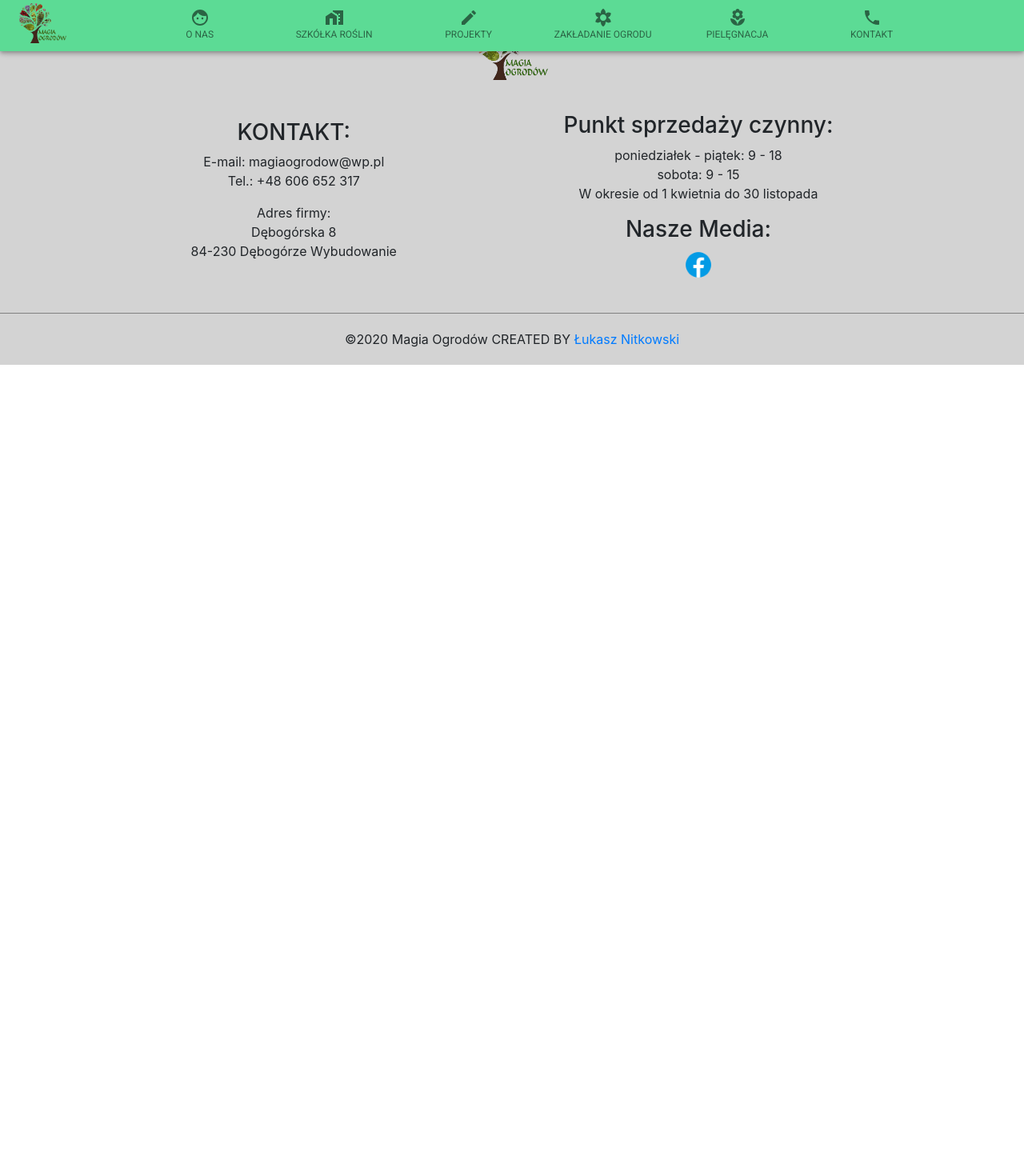
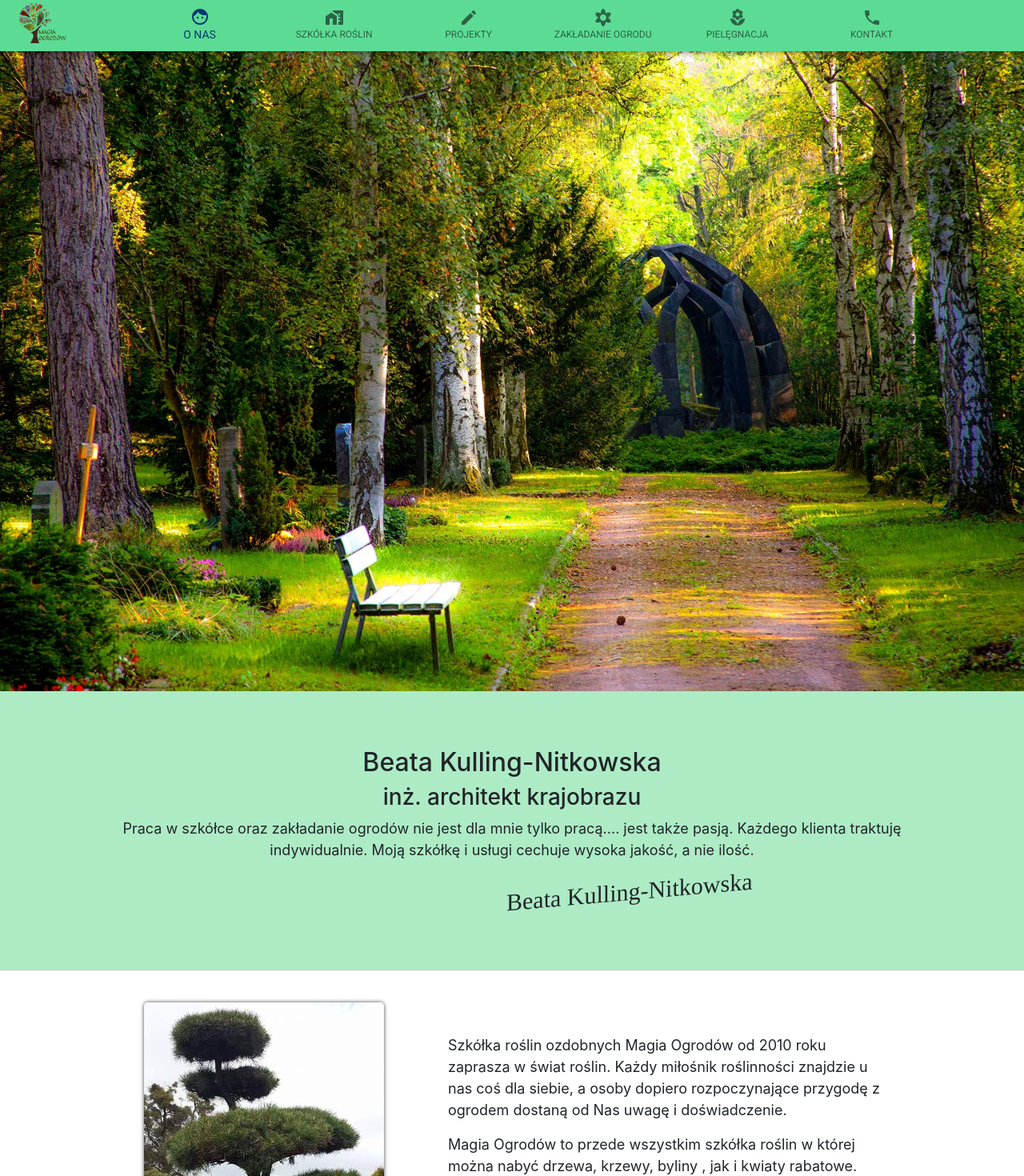
Before and after one commit to luknitkowski/magiaOgrodowReactJavascript, a React (Create React App) app in the folder magia-ogrodow/: page / in a window 1280 px wide. Shown: the top 1470 px of the page at 80% size. Before the commit the page ends 800 px from the top, so only its background shows below. Built offline with nearby package versions, Linux system fonts and the light colour scheme; a web font is replaced by a local one.

Commit message:
styleFiles

```diff
--- a/magia-ogrodow/src/components/aboutUs/style.js
+++ b/magia-ogrodow/src/components/aboutUs/style.js
@@ -6,7 +6,7 @@ export const AboutUsBlockInfo = styled.div`
   padding:40px;
   padding-top: 70px;
   padding-bottom: 70px;
-  background-color: #e6e6e6;
+  background-color: #adebc5;
 `;
 
 export const SubBlockInfo = styled.div`
@@ -19,10 +19,14 @@ export const Signature = styled.p`
   -ms-transform: skewY(-5deg); /* IE 9 */
   transform: skewY(-5deg);
   font-family: "Herr Von Muellerhoff", cursive;
-  font-size: 20px;
+  font-size: 30px;
   float: right;
   right: 20%;
   position: relative;
+
+  @media only screen and (max-width: 500px) {
+    right: 20px;
+  }
 `;
 
 export const SubMainInfoBlock = styled.div`
--- a/magia-ogrodow/src/components/bodyrouter/bodyrouter.js
+++ b/magia-ogrodow/src/components/bodyrouter/bodyrouter.js
@@ -12,13 +12,13 @@ const BodyRouter = () => {
   return (
     <div>
       <Switch>
-        <Route path="/aboutUs" component={AboutUs} exact/>
+        <Route path="/" component={AboutUs} exact/>
         <Route path="/plantNursery" component={PlantNursery} />
         <Route path="/projects" component={Projects} />
         <Route path="/gardening" component={Gardening} />
         <Route path="/gardenCare" component={GardenCare} />
         <Route path="/contact" component={Contact} />
-        {/* <Redirect to="/" /> */}
+        <Route path="/" component={AboutUs} exact/>
       </Switch>
     </div>
   );
--- a/magia-ogrodow/src/components/contact/style.js
+++ b/magia-ogrodow/src/components/contact/style.js
@@ -6,7 +6,7 @@ export const ContactBlockInfo = styled.div`
   text-align: center;
   border-bottom: 1px solid rgb(198, 198, 198);
   padding: 40px;
-  background-color: #e6e6e6;
+  background-color: #adebc5;
 `;
 
 export const ContactSubBlockInfo = styled.div`
--- a/magia-ogrodow/src/components/footer/style.js
+++ b/magia-ogrodow/src/components/footer/style.js
@@ -1,7 +1,7 @@
 import styled from "styled-components";
 
 export const FooterBlock = styled.footer`
-  background-color: lightgrey;
+  background-color: #adebc5;
   text-align: center;
 `;
 
--- a/magia-ogrodow/src/components/gardenCare/style.js
+++ b/magia-ogrodow/src/components/gardenCare/style.js
@@ -6,7 +6,7 @@ export const GardenCareBlockInfo = styled.div`
   text-align: center;
   border-bottom: 1px solid rgb(198, 198, 198);
   padding: 40px;
-  background-color: #e6e6e6;
+  background-color: #adebc5;
 `;
 
 export const GardenCareSubBlockInfo = styled.div`
--- a/magia-ogrodow/src/components/gardening/style.js
+++ b/magia-ogrodow/src/components/gardening/style.js
@@ -5,7 +5,7 @@ export const GardeningBlockInfo = styled.div`
   border-bottom: 1px solid rgb(198, 198, 198);
   padding-top: 70px;
   padding-bottom: 70px;
-  background-color: #e6e6e6;
+  background-color: #adebc5;
 `;
 
 export const SubBlockInfo = styled.div`
@@ -18,10 +18,14 @@ export const Signature = styled.p`
   -ms-transform: skewY(-5deg); /* IE 9 */
   transform: skewY(-5deg);
   font-family: "Herr Von Muellerhoff", cursive;
-  font-size: 20px;
+  font-size: 30px;
   float: right;
   right: 20%;
   position: relative;
+
+  @media only screen and (max-width: 500px) {
+    right: 20px;
+  }
 `;
 
 export const BlockWithExampleGardensForPC = styled.div`
--- a/magia-ogrodow/src/components/horizontalMenu/horizontalMenu.js
+++ b/magia-ogrodow/src/components/horizontalMenu/horizontalMenu.js
@@ -1,8 +1,4 @@
 import React, { useState } from 'react';
-import { makeStyles } from '@material-ui/core/styles';
-import BottomNavigation from '@material-ui/core/BottomNavigation';
-import BottomNavigationAction from '@material-ui/core/BottomNavigationAction';
-
 import FaceIcon from "@material-ui/icons/Face";
 import PhoneIcon from '@material-ui/icons/Phone';
 import CreateIcon from '@material-ui/icons/Create';
@@ -11,21 +7,9 @@ import FilterVintageIcon from '@material-ui/icons/FilterVintage';
 import LocalFloristIcon from '@material-ui/icons/LocalFlorist';
 import { Link } from 'react-router-dom';
 import logo from '../../images/logo.png'
-
-const useStyles = makeStyles({
-  root: {
-    width: '100%',
-    backgroundColor: 'inherit',
-    textAlign: 'center'
-  },
-  horizontalMenuContainer: {
-    display: 'flex',
-    width: '100%'
-  }
-});
+import {HorizontalMenuContainer,StyledBottomNavigation, StyledBottomNavigationAction} from './style.js'
 
 const HorizontalMenu = () => {
-  const classes = useStyles();
   const pathname = window.location.pathname;
   const [value, setValue] = useState(pathname);
 
@@ -34,22 +18,21 @@ const HorizontalMenu = () => {
   };
 
   return (
-    <div className={classes.horizontalMenuContainer}>
+    <HorizontalMenuContainer>
       <img height="50" src={logo}/>
-      <BottomNavigation
+      <StyledBottomNavigation
       value={value}
         onChange={handleChange}
         showLabels
-        className={classes.root}
     >
-      <BottomNavigationAction value='/aboutUs' component={Link} to="/aboutUs" label="O NAS" icon={<FaceIcon />} />
-      <BottomNavigationAction value='/plantNursery' component={Link} to="/plantNursery" label="SZKÓŁKA ROŚLIN" icon={<HomeWorkIcon />} />
-      <BottomNavigationAction value='/projects' component={Link} to="/projects" label="PROJEKTY" icon={<CreateIcon />} />
-      <BottomNavigationAction value='/gardening' component={Link} to="/gardening" label="ZAKŁADANIE OGRODU" icon={<FilterVintageIcon />} />
-      <BottomNavigationAction value='/gardenCare' component={Link} to="/gardenCare" label="PIELĘGNACJA" icon={<LocalFloristIcon />} />
-      <BottomNavigationAction value='/contact' component={Link} to="/contact" label="KONTAKT" icon={<PhoneIcon />} />
-    </BottomNavigation>
-    </div>
+      <StyledBottomNavigationAction value='/' component={Link} to="/" label="O NAS" icon={<FaceIcon />} />
+      <StyledBottomNavigationAction value='/plantNursery' component={Link} to="/plantNursery" label="SZKÓŁKA ROŚLIN" icon={<HomeWorkIcon />} />
+      <StyledBottomNavigationAction value='/projects' component={Link} to="/projects" label="PROJEKTY" icon={<CreateIcon />} />
+      <StyledBottomNavigationAction value='/gardening' component={Link} to="/gardening" label="ZAKŁADANIE OGRODU" icon={<FilterVintageIcon />} />
+      <StyledBottomNavigationAction value='/gardenCare' component={Link} to="/gardenCare" label="PIELĘGNACJA" icon={<LocalFloristIcon />} />
+      <StyledBottomNavigationAction value='/contact' component={Link} to="/contact" label="KONTAKT" icon={<PhoneIcon />} />
+    </StyledBottomNavigation>
+    </HorizontalMenuContainer>
   );
 }
 
--- /dev/null
+++ b/magia-ogrodow/src/components/horizontalMenu/style.js
@@ -0,0 +1,18 @@
+import styled from "styled-components";
+import BottomNavigation from '@material-ui/core/BottomNavigation';
+import BottomNavigationAction from '@material-ui/core/BottomNavigationAction';
+
+
+export const HorizontalMenuContainer = styled.div`
+    display: flex;
+    width: 100%;
+`;
+
+export const StyledBottomNavigation = styled(BottomNavigation)`
+    width: 100%;
+    background-color: inherit;
+    text-align: center;
+`;
+
+export const StyledBottomNavigationAction = styled(BottomNavigationAction)`
+`;
--- a/magia-ogrodow/src/components/plantNursery/style.js
+++ b/magia-ogrodow/src/components/plantNursery/style.js
@@ -9,7 +9,7 @@ export const PlantNurseryBlockInfo = styled.div`
   text-align: center;
   border-bottom: 1px solid rgb(198, 198, 198);
   padding: 40px;
-  background-color: #e6e6e6;
+  background-color: #adebc5;
 `;
 
 export const PlantNurserySubBlockInfo = styled.div`
@@ -33,7 +33,7 @@ export const SubTypeOfFlora = styled.div`
 `;
 
 export const PlantNurseryInfoToScrollDown = styled.div`
-  background-color: #e6e6e6;
+  background-color: #adebc5;
   align-items: center;
   padding: 40px;
   border-top: 1px solid rgb(198, 198, 198);
--- a/magia-ogrodow/src/components/projects/style.js
+++ b/magia-ogrodow/src/components/projects/style.js
@@ -4,7 +4,7 @@ export const ProjectBlockInfo = styled.div`
   text-align: center;
   border-bottom: 1px solid rgb(198, 198, 198);
   padding: 40px;
-  background-color: #e6e6e6;
+  background-color: #adebc5;
 
   div {
     max-width: 1000px;
--- a/magia-ogrodow/src/components/sidebar/sidebar.js
+++ b/magia-ogrodow/src/components/sidebar/sidebar.js
@@ -68,7 +68,7 @@ const SideBar = () => {
       onKeyDown={toggleDrawer(anchor, false)}
     >
       <List>
-        <Link to="/aboutUs" className={classes.link}>
+        <Link to="/" className={classes.link}>
           <ListItem button key="AboutUs">
             <ListItemIcon>
               <FaceIcon />
--- a/magia-ogrodow/src/index.css
+++ b/magia-ogrodow/src/index.css
@@ -50,3 +50,10 @@ code {
 
   border-radius: 10px;
 }
+
+
+  @media (min-width: 600px) {
+    p, b, li {
+    font-size: 18px;
+    }
+  }
```
Also changed, not shown: 1 other file (tests, documents, lock files or other folders).
